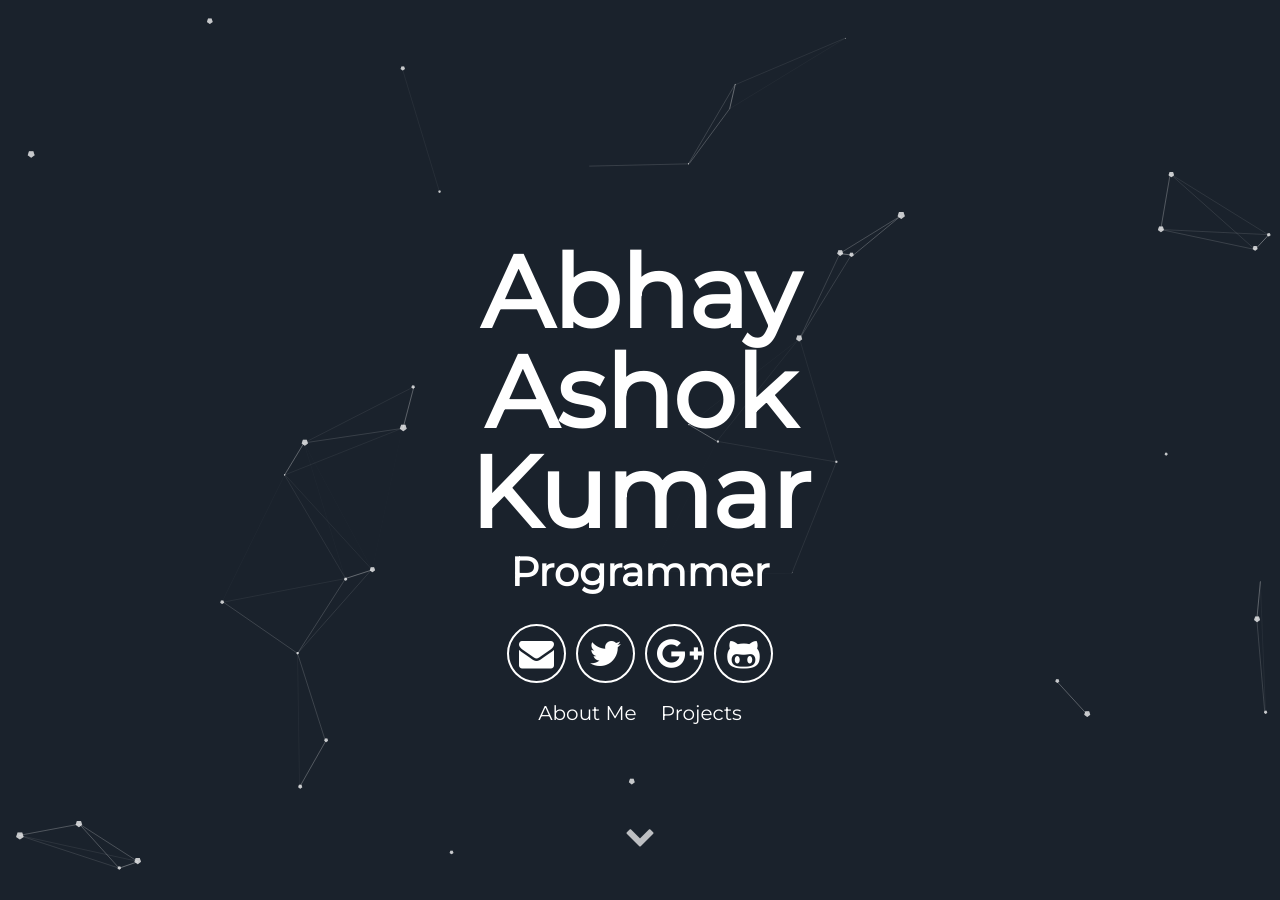
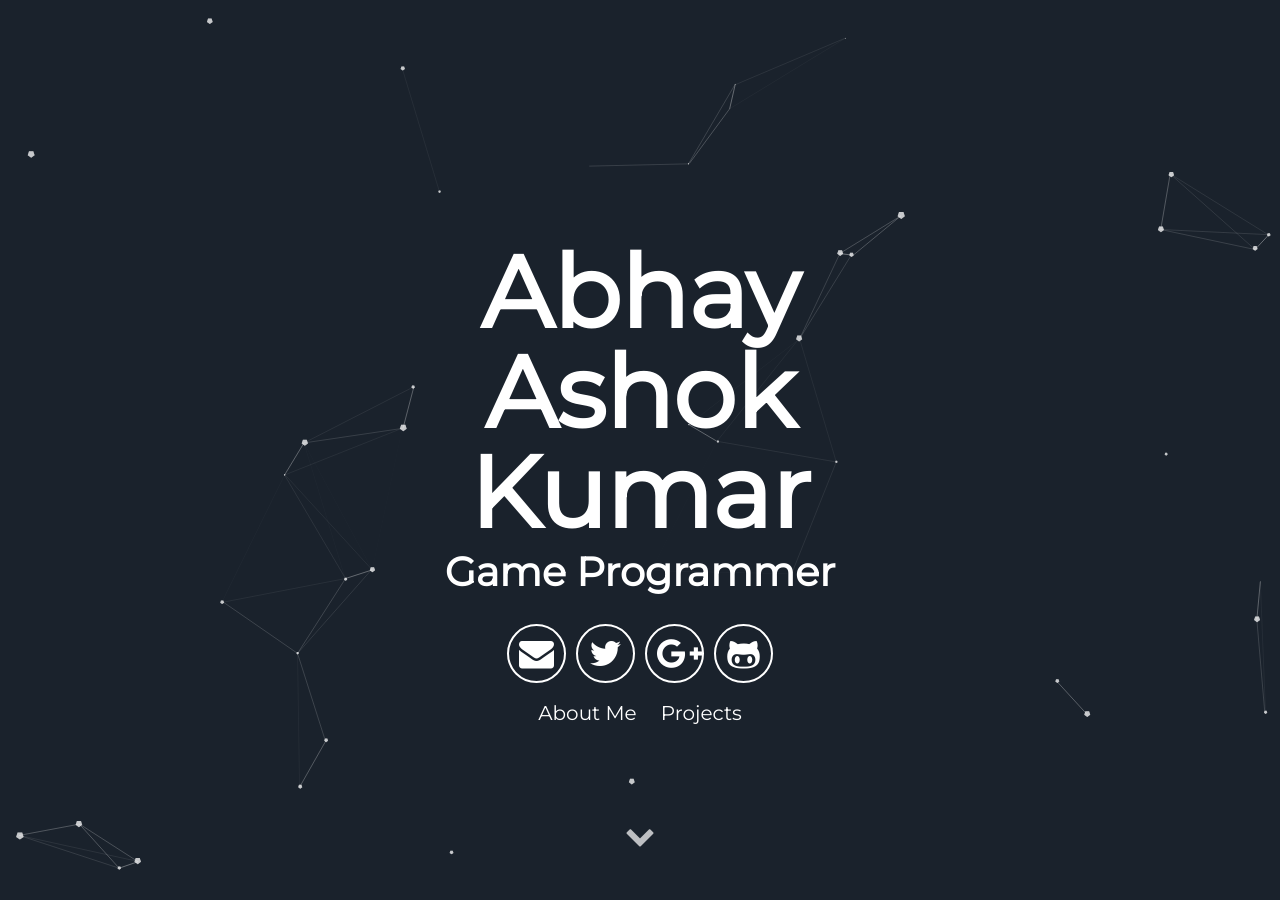
Before and after one commit to SSJAbatron/portfolio, a Jekyll site: the page built from index.html, in a window 1280 px wide and 900 px high. Built offline with Jekyll 4.4.1, drawn with Linux system fonts in a browser that asks for light colours.

Commit message:
Update _config.yml
Updated title from programmer to game programmer

```diff
--- a/_config.yml
+++ b/_config.yml
@@ -7,7 +7,7 @@ description: A blog about lorem ipsum dolor sit amet
 # User settings
 username: Abhay Ashok Kumar
 user_description: Bicycle rights irony actually neutra typewriter lyft. Man bun taxidermy put a bird on it, umami yr ramps pop-up ugh bushwick chia lo-fi. Occupy bitters pour-over snackwave you probably haven't heard of them small batch. Cornhole mustache man bun letterpress echo park VHS.
-user_title: Programmer
+user_title: Game Programmer
 email: a.abhay96@gmail.com
 github_username:  SSJAbatron
 
```
